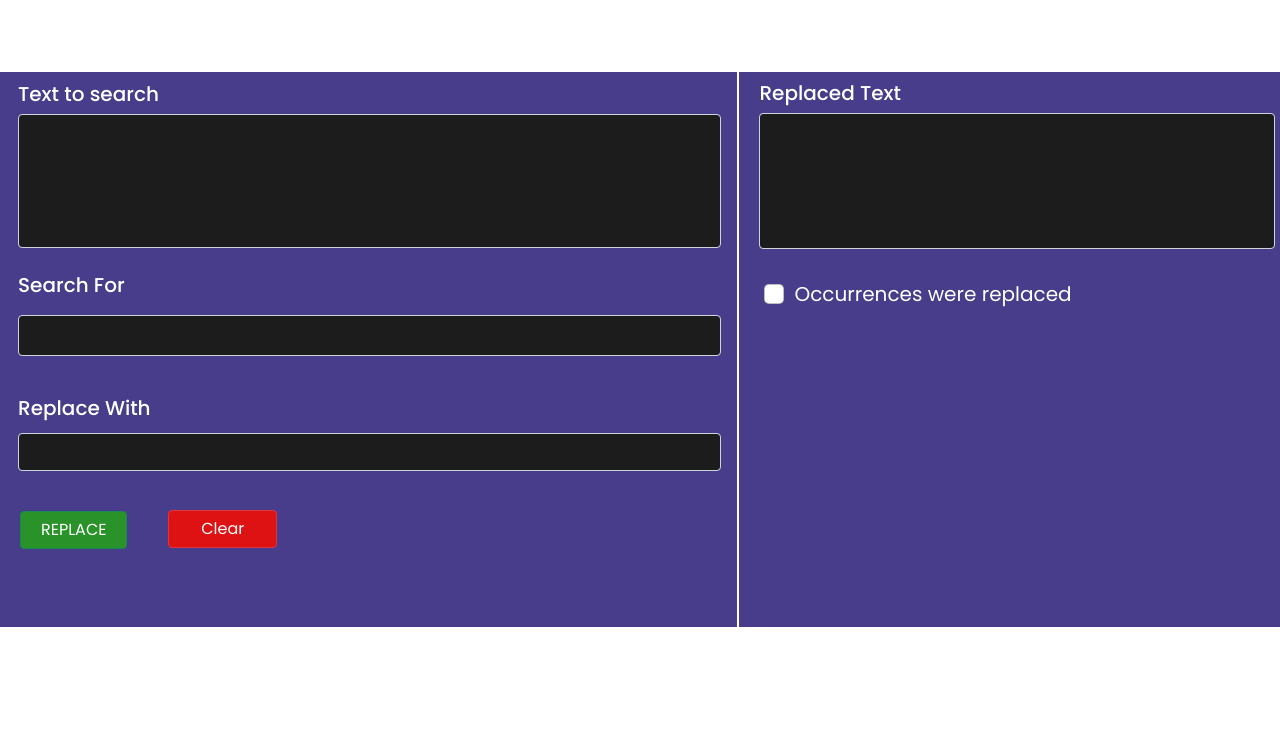
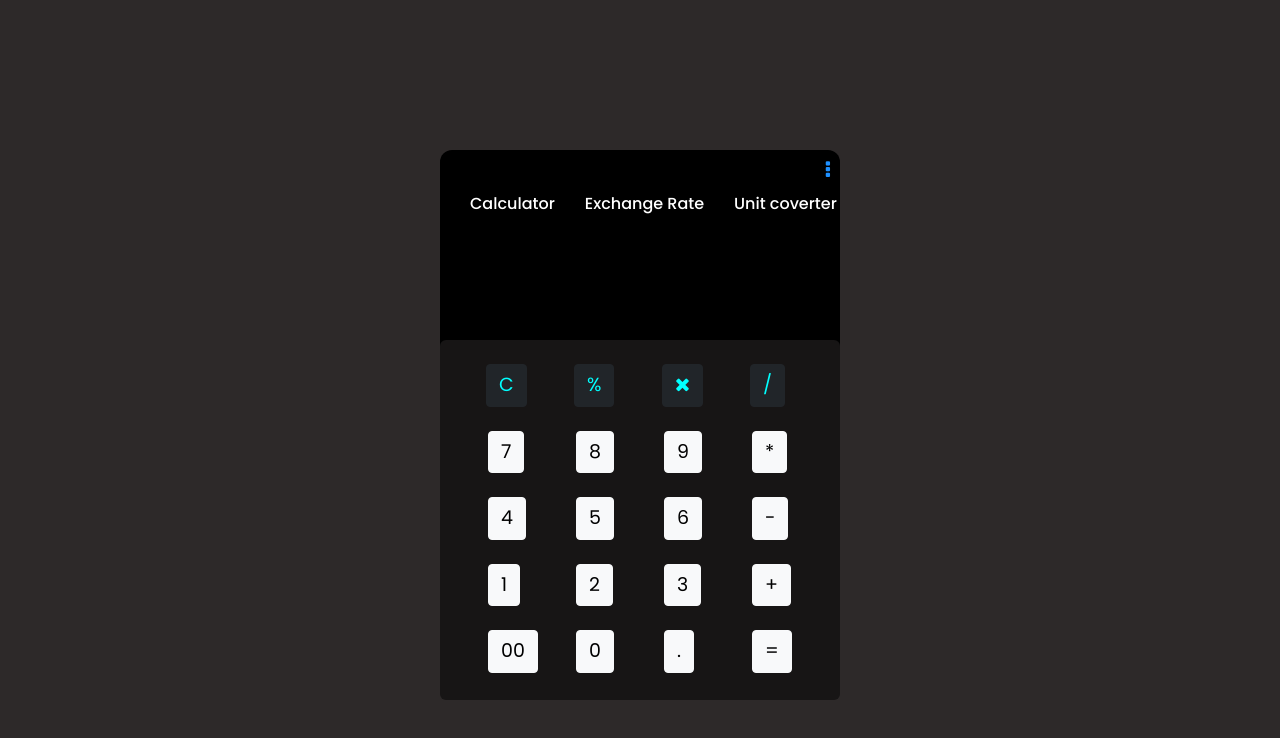
Before and after one commit to Madurai-coders/wework, a React (Create React App) app: page / in a window 1280 px wide. Shown: the top 738 px of the page. Built offline with nearby package versions, Linux system fonts and the light colour scheme.

Commit message:
commit on main

```diff
--- a/src/App.js
+++ b/src/App.js
@@ -15,6 +15,7 @@ import Lookingjob_Login from './components/lookingjob_login/lookingjob_login';
 import Hires_website from './components/hires_website/hires_website';
 import Java_tasks from "./components/java_tasks/java_tasks";
 import Find_replace from "./components/find_replace/find";
+import Calculator from './components/calculator/calc';
 function App() {
   return (
     <>
@@ -24,7 +25,7 @@ function App() {
 
         <Switch>
 
-        <Route path="/" exact component={Find_replace}></Route>
+        <Route path="/" exact component={Calculator}></Route>
 
            <Route path="/introduction" exact component={Introduction}></Route>
            <Route path="/content" exact component={Content}></Route>
--- a/src/components/calculator/calc.css
+++ b/src/components/calculator/calc.css
@@ -8,14 +8,17 @@
   display: flex;
   justify-content: center;
 }
-.card {
+.cards {
   position: relative;
   top: 150px;
   width: 400px;
   color: white;
-  height:540px;
+  height:550px;
   background-color: black;
+  border-radius: 12px;
 }
+
+
 .setting {
   display: flex;
   justify-content: end;
--- a/src/components/calculator/calc.js
+++ b/src/components/calculator/calc.js
@@ -23,7 +23,7 @@ function Calc() {
     <>
       <div className="container-fluid">
         <div className="calculator">
-          <div className="card">
+          <div className="cards">
             <div className="setting">
               <i class="set_icon fa fa-ellipsis-v" aria-hidden="true"></i>
             </div>
@@ -37,7 +37,7 @@ function Calc() {
             </div>
             <div className="numbers mt-5">
               <div className="row m-4">
-                <div className="col-3">
+                <div className="col-3 mt-4">
                   <button
                     type="button"
                     onClick={clear}
@@ -46,17 +46,17 @@ function Calc() {
                     C
                   </button>
                 </div>
-                <div className="col-3">
+                <div className="col-3 mt-4">
                   <button type="button" className="col_1 btn btn-dark">
                     %
                   </button>
                 </div>
-                <div className="col-3">
+                <div className="col-3 mt-4">
                   <button type="button" className="col_1 btn btn-dark">
                     <i class="fa fa-times" aria-hidden="true"></i>
                   </button>
                 </div>
-                <div className="col-3">
+                <div className="col-3 mt-4">
                   <button type="button" className=" col_1 btn btn-dark">
                     /
                   </button>
```
